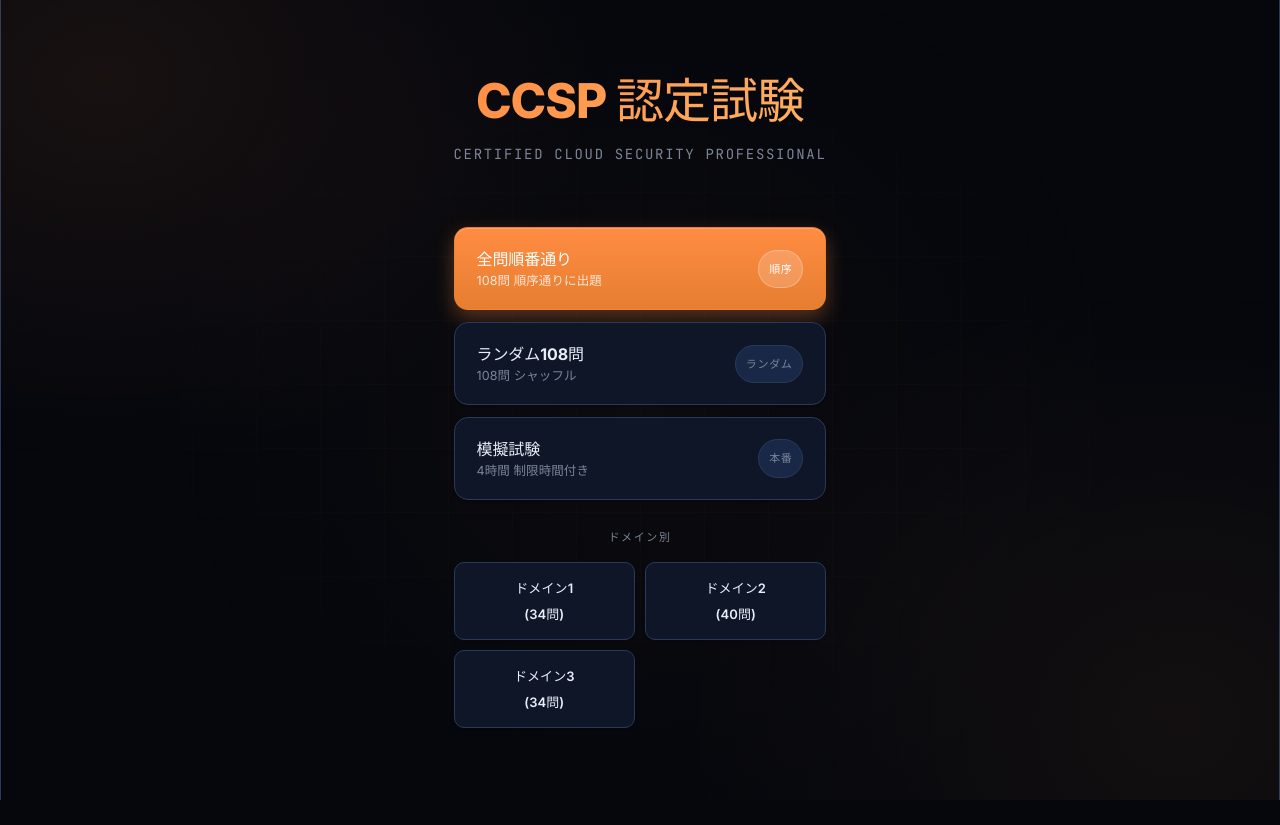
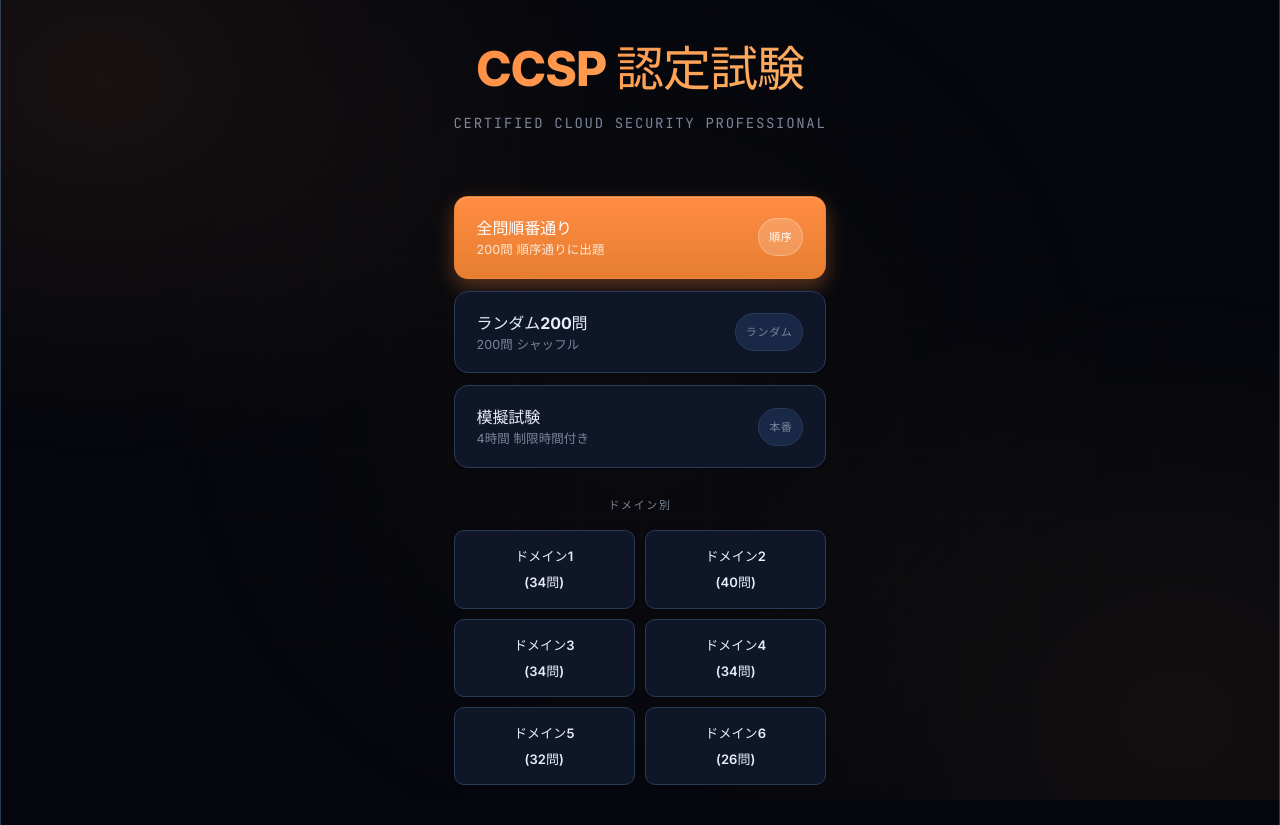
Before and after one commit to yama3133/ccsp-quiz, a React (Vite) app: page / in a window 1280 px wide. Before the commit the page ends 800 px from the top, so only its background shows below. Built offline with nearby package versions, Linux system fonts and the light colour scheme.

Commit message:
Fix hardcoded question counts: 108 -> 200, add all 6 domains to menu

```diff
--- a/src/App.jsx
+++ b/src/App.jsx
@@ -146,15 +146,15 @@
             <div onClick={() => startQuiz('sequential', null)} style={{ display: 'flex', alignItems: 'center', justifyContent: 'space-between', width: '100%', padding: '18px 22px', background: 'linear-gradient(180deg, #ff8c42 0%, #e67e30 100%)', border: '1px solid rgba(230, 126, 48, 0.55)', borderRadius: 14, cursor: 'pointer', textAlign: 'left', transition: 'all 0.15s ease', boxShadow: '0 1px 0 rgba(255, 255, 255, 0.2) inset, 0 8px 20px rgba(255, 140, 66, 0.32)' }}>
               <div>
                 <div style={{ fontSize: 16, fontWeight: 700, letterSpacing: '-0.005em', color: '#ffffff' }}>全問順番通り</div>
-                <div style={{ fontSize: '12.5px', color: 'rgba(255, 255, 255, 0.8)', lineHeight: 1.5 }}>108問 順序通りに出題</div>
+                <div style={{ fontSize: '12.5px', color: 'rgba(255, 255, 255, 0.8)', lineHeight: 1.5 }}>200問 順序通りに出題</div>
               </div>
               <div style={{ fontFamily: "'JetBrains Mono', monospace", fontSize: 11, fontWeight: 700, letterSpacing: '0.06em', padding: '5px 10px', background: 'rgba(255, 255, 255, 0.18)', border: '1px solid rgba(255, 255, 255, 0.28)', borderRadius: 999, color: '#ffffff' }}>順序</div>
             </div>
 
             <div onClick={() => startQuiz('random', null)} style={{ display: 'flex', alignItems: 'center', justifyContent: 'space-between', width: '100%', padding: '18px 22px', background: 'var(--surface)', border: '1px solid var(--border)', borderRadius: 14, cursor: 'pointer', textAlign: 'left', transition: 'all 0.15s ease', boxShadow: 'var(--shadow-sm)', color: 'var(--text)' }}>
               <div>
-                <div style={{ fontSize: 16, fontWeight: 700, letterSpacing: '-0.005em', color: 'var(--text)' }}>ランダム108問</div>
-                <div style={{ fontSize: '12.5px', color: 'var(--text-dim)', lineHeight: 1.5 }}>108問 シャッフル</div>
+                <div style={{ fontSize: 16, fontWeight: 700, letterSpacing: '-0.005em', color: 'var(--text)' }}>ランダム200問</div>
+                <div style={{ fontSize: '12.5px', color: 'var(--text-dim)', lineHeight: 1.5 }}>200問 シャッフル</div>
               </div>
               <div style={{ fontFamily: "'JetBrains Mono', monospace", fontSize: 11, fontWeight: 700, letterSpacing: '0.06em', padding: '5px 10px', background: 'var(--surface-3)', border: '1px solid var(--border)', borderRadius: 999, color: 'var(--text-dim)' }}>ランダム</div>
             </div>
@@ -171,13 +171,16 @@
           <div style={{ animation: 'fade-in 0.6s ease 0.2s both' }}>
             <div style={{ fontSize: 11, fontWeight: 700, letterSpacing: '0.15em', textTransform: 'uppercase', color: 'var(--text-dim)', marginBottom: 12, fontFamily: "'JetBrains Mono', monospace" }}>ドメイン別</div>
             <div style={{ display: 'grid', gridTemplateColumns: 'repeat(auto-fit, minmax(150px, 1fr))', gap: 10 }}>
-              {[1, 2, 3].map(id => (
-                <div key={id} onClick={() => startQuiz('sequential', id)} style={{ padding: '12px 16px', background: 'var(--surface)', border: '1px solid var(--border)', borderRadius: 10, cursor: 'pointer', textAlign: 'center', color: 'var(--text)', fontSize: 13, fontWeight: 600, transition: 'all 0.15s ease', boxShadow: 'var(--shadow-sm)' }}>
-                  ドメイン{id}
-                  <br />
-                  ({id === 1 ? '34' : id === 2 ? '40' : '34'}問)
-                </div>
-              ))}
+              {[1, 2, 3, 4, 5, 6].map(id => {
+                const domainQuestions = originalQuestions.filter(q => q.domain === id);
+                return (
+                  <div key={id} onClick={() => startQuiz('sequential', id)} style={{ padding: '12px 16px', background: 'var(--surface)', border: '1px solid var(--border)', borderRadius: 10, cursor: 'pointer', textAlign: 'center', color: 'var(--text)', fontSize: 13, fontWeight: 600, transition: 'all 0.15s ease', boxShadow: 'var(--shadow-sm)' }}>
+                    ドメイン{id}
+                    <br />
+                    ({domainQuestions.length}問)
+                  </div>
+                );
+              })}
             </div>
           </div>
         </div>
```
